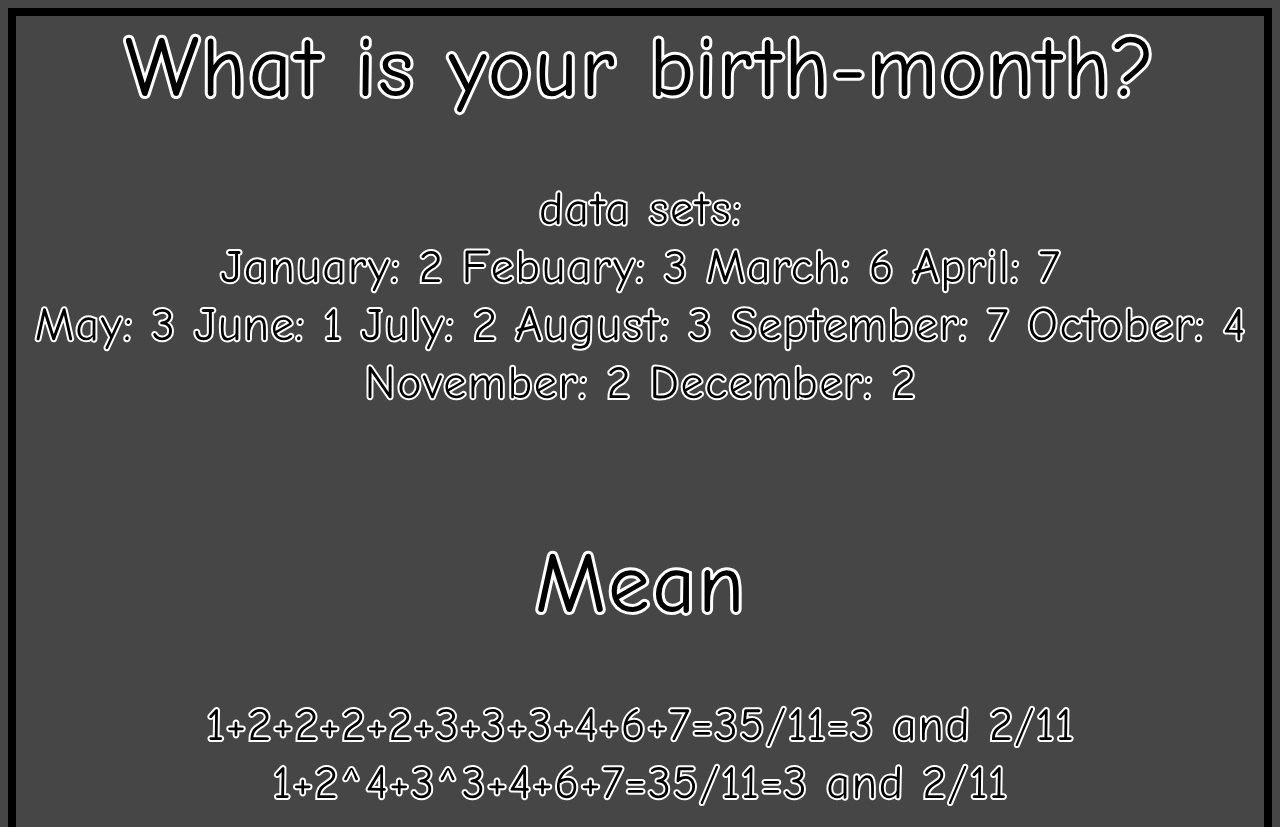
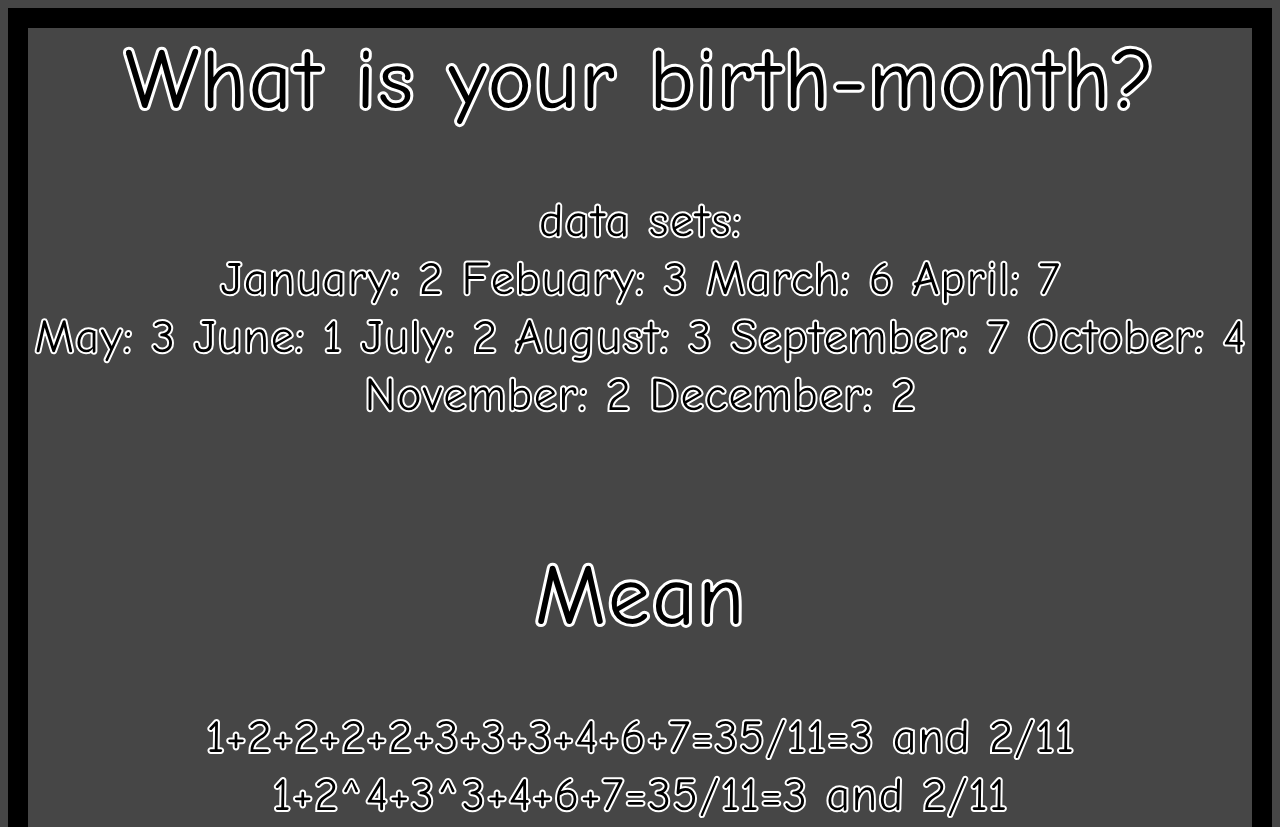
Before and after one commit to Blookblox12/birthmonth, a plain HTML site: page index.html in a window 1280 px wide. Shown: the top 827 px of the page. Drawn offline with Linux system fonts and the light colour scheme.

Commit message:
Update index.css

```diff
--- a/index.css
+++ b/index.css
@@ -27,5 +27,5 @@ div {
     width: 250px;
   }
 body {
-  border: 8px solid rgb(0, 0, 0);
+  border: 20px solid rgb(0, 0, 0);
   }
```
